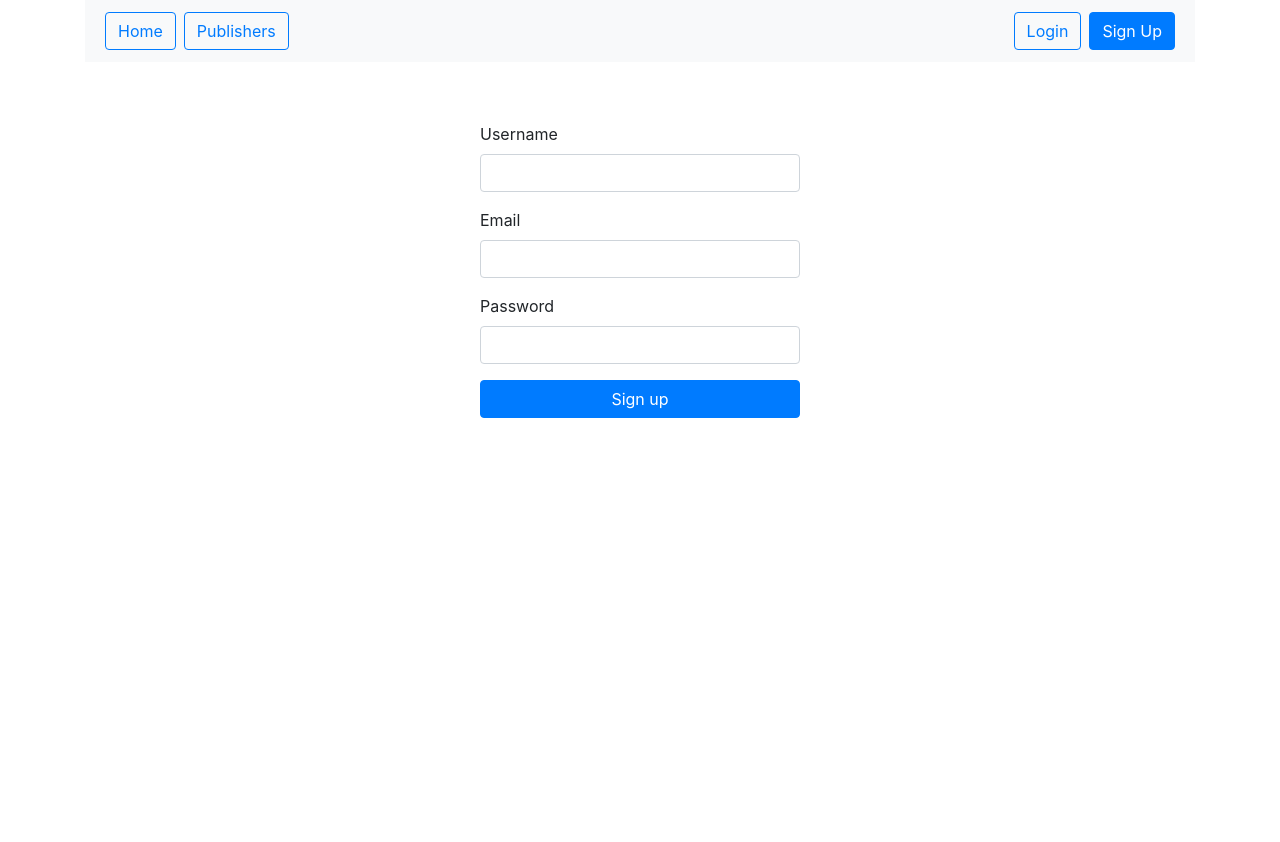
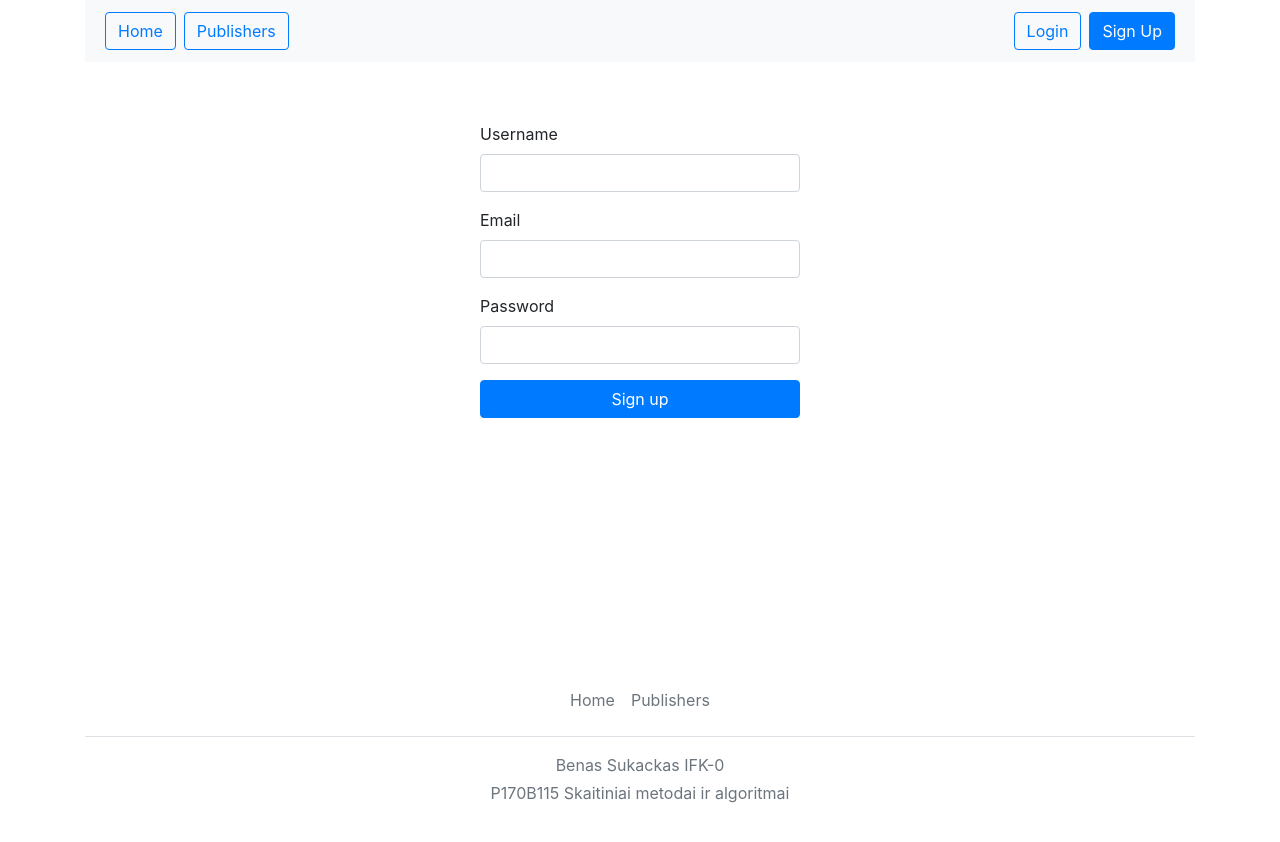
Before and after one commit to bensuk/bookstore-front, a React (Create React App) app: page /SignUp in a window 1280 px wide. Shown: the top 842 px of the page. Before the commit the page ends 800 px from the top, so only its background shows below. Built offline with nearby package versions, Linux system fonts and the light colour scheme.

Commit message:
added footer

```diff
--- a/src/App.js
+++ b/src/App.js
@@ -1,11 +1,14 @@
 import React from 'react';
 import Header from './Header'
+import Footer from './Footer'
+import {BrowserRouter, Route, Routes, NavLink} from 'react-router-dom';
 
 function App() {
   return (
-  <div className="App container">
+  <BrowserRouter>
     <Header/>
-  </div>
+    <Footer/>
+  </BrowserRouter>
   );
 }
 
--- /dev/null
+++ b/src/Footer.js
@@ -0,0 +1,26 @@
+import {Home} from './Home';
+import Publisher from './Publisher';
+import Author from './Author';
+import Book from './Book';
+import {BrowserRouter, Route, Routes, NavLink, Link} from 'react-router-dom';
+import React, { useEffect, useState } from 'react';
+import Login from './Login';
+import SignUp from './SignUp';
+import {NotFound} from './NotFound';
+
+function Footer() {
+    return (
+    <div className="container">
+        <footer className="py-3 my-4">
+            <ul className="nav justify-content-center border-bottom pb-3 mb-3">
+                <li className="nav-item"><Link className="nav-link px-2 text-muted" to="/">Home</Link></li>
+                <li className="nav-item"><Link className="nav-link px-2 text-muted" to="/publishers">Publishers</Link></li>
+          </ul>
+          <p className="text-center text-muted my-1">Benas Sukackas IFK-0</p>
+          <p className="text-center text-muted my-1">P170B115 Skaitiniai metodai ir algoritmai</p>
+        </footer>
+    </div>
+  );
+}
+
+export default Footer;
--- a/src/Header.js
+++ b/src/Header.js
@@ -25,7 +25,7 @@ function Header() {
     }
 
     return (
-    <BrowserRouter>
+    <div className="App container" style={{minHeight: 80 + 'vh'}}>
     <nav className='navbar navbar-expand-sm bg-light navbar-light'>
         <ul className='navbar-nav'>
             <li className='nav-item m-1'>
@@ -71,8 +71,7 @@ function Header() {
         <Route path='NotFound' element={<NotFound/>}/>
         <Route path='*' element={<NotFound/>}/>
     </Routes>
-
-    </BrowserRouter>
+    </div>
   );
 }
 
```
